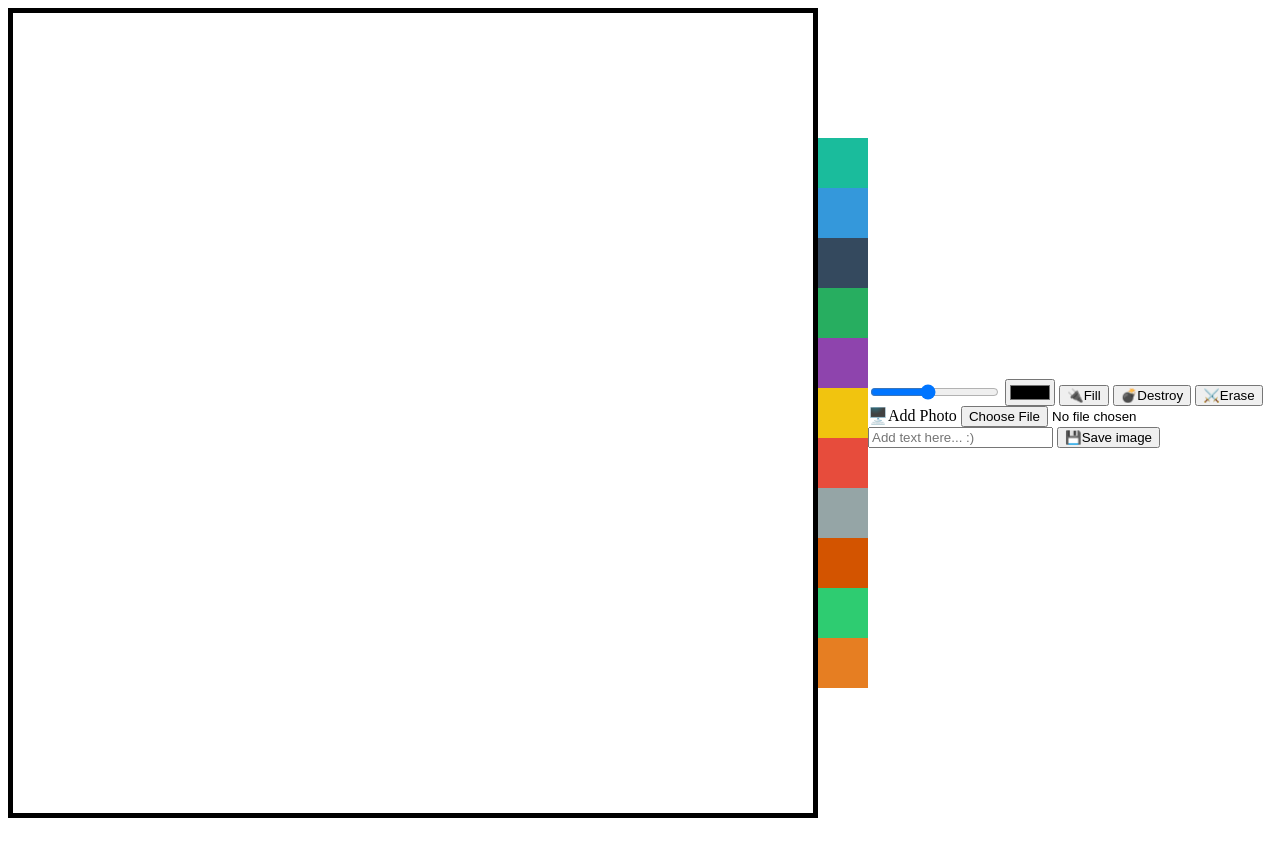
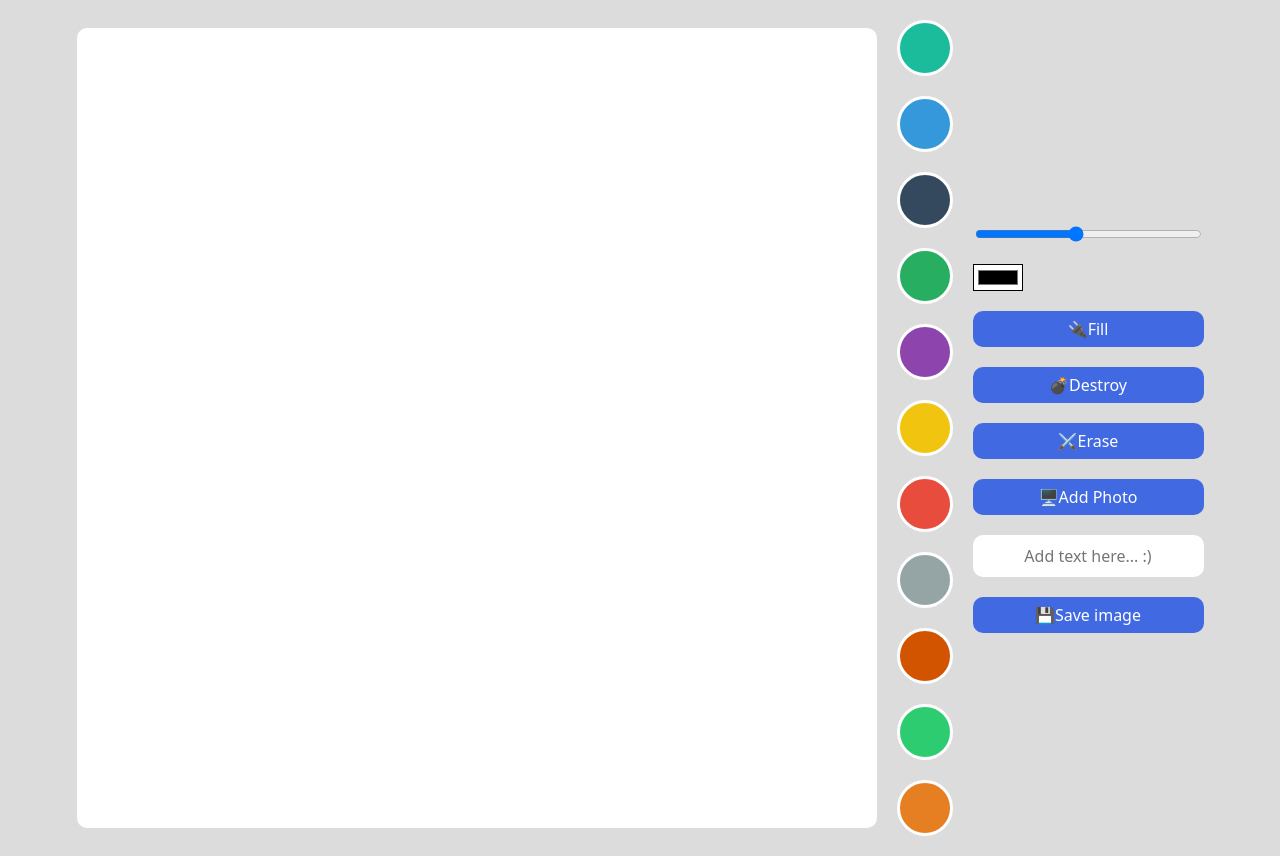
Before and after one commit to apnalkkamkkamhanjoon/MEME-MAKER, a plain HTML site: page index.html in a window 1280 px wide. Before the commit the page ends 826 px from the top, so only its background shows below. Drawn offline with Linux system fonts and the light colour scheme.

Commit message:
painting css

```diff
--- /dev/null
+++ b/css/reset.css
@@ -0,0 +1,44 @@
+
+html, body, div, span, applet, object, iframe,
+h1, h2, h3, h4, h5, h6, p, blockquote, pre,
+a, abbr, acronym, address, big, cite, code,
+del, dfn, em, img, ins, kbd, q, s, samp,
+small, strike, strong, sub, sup, tt, var,
+b, u, i, center,
+dl, dt, dd, ol, ul, li,
+fieldset, form, label, legend,
+table, caption, tbody, tfoot, thead, tr, th, td,
+article, aside, canvas, details, embed,
+figure, figcaption, footer, header, hgroup,
+menu, nav, output, ruby, section, summary,
+time, mark, audio, video {
+	margin: 0;
+	padding: 0;
+	border: 0;
+	font-size: 100%;
+	font: inherit;
+	vertical-align: baseline;
+}
+/* HTML5 display-role reset for older browsers */
+article, aside, details, figcaption, figure,
+footer, header, hgroup, menu, nav, section {
+	display: block;
+}
+body {
+	line-height: 1;
+}
+ol, ul {
+	list-style: none;
+}
+blockquote, q {
+	quotes: none;
+}
+blockquote:before, blockquote:after,
+q:before, q:after {
+	content: '';
+	content: none;
+}
+table {
+	border-collapse: collapse;
+	border-spacing: 0;
+}
--- a/css/style.css
+++ b/css/style.css
@@ -1,6 +1,20 @@
+@import "reset.css";
+
+body{
+    display: flex;
+    gap: 20px;
+    justify-content: space-between;
+    align-items: flex-start;
+    background-color: gainsboro;
+    padding: 20px;
+    font-family: system-ui, -apple-system, BlinkMacSystemFont, 'Segoe UI', Roboto, Oxygen, Ubuntu, Cantarell, 'Open Sans', 'Helvetica Neue', sans-serif;
+}
+
 canvas{
-
-    border: 5px solid black;
+    width: 800px;
+    height: 800px;
+    background-color: white;
+    border-radius: 10px;
 }
 
 body{
@@ -9,8 +23,60 @@ body{
     align-items: center;
 }
 
+.btns{
+    display: flex;
+    flex-direction: column;
+    gap: 20px;
+}
+
+.color-options{
+    display: flex;
+    flex-direction: column;
+    gap: 20px;
+    align-items: center;
+}
+
 .color-option{
     width: 50px;
     height: 50px;
+    border-radius: 50%;
+    border: 3px solid white;
+    transition: transform ease-in-out .1s;
     cursor: pointer;
 }
+
+.color-option:hover{
+    transform: scale(1.2);
+}
+input#color{
+    background-color: white;
+}
+
+button,label{
+    all: unset;
+    padding: 10px 0px;
+    text-align: center;
+    background-color: royalblue;
+    color: white;
+    font-weight: 500;
+    cursor: pointer;
+    border-radius: 10px;
+    transition: opacity linear .3s;
+}
+
+button:hover{
+    opacity: 0.85;
+}
+
+input#text{
+    all: unset;
+    padding: 10px 0px;
+    text-align: center;
+    font-weight: 500;
+    border-radius: 10px;
+    background-color: white;
+}
+
+input#file{
+    display: none;
+}
```
